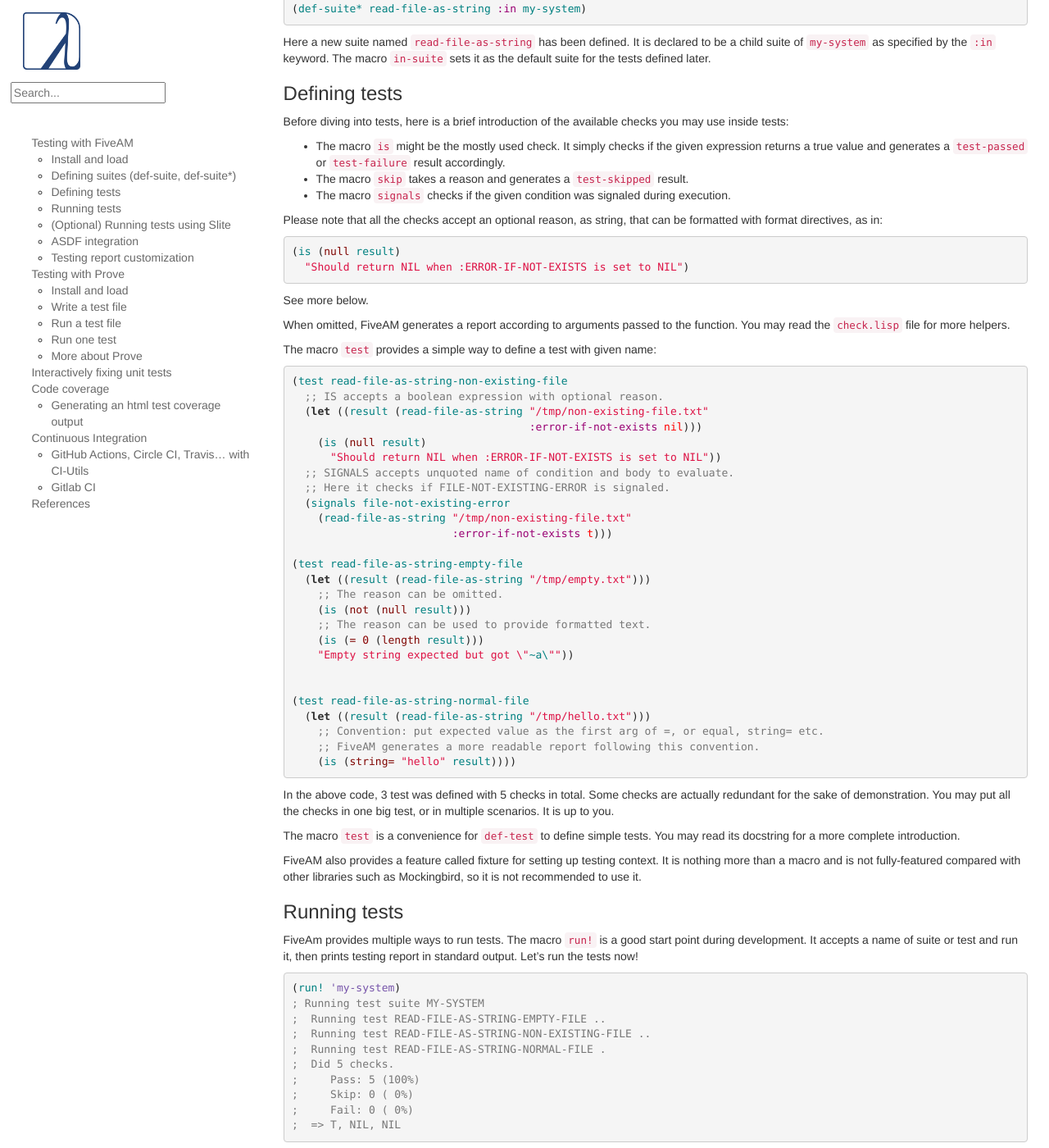
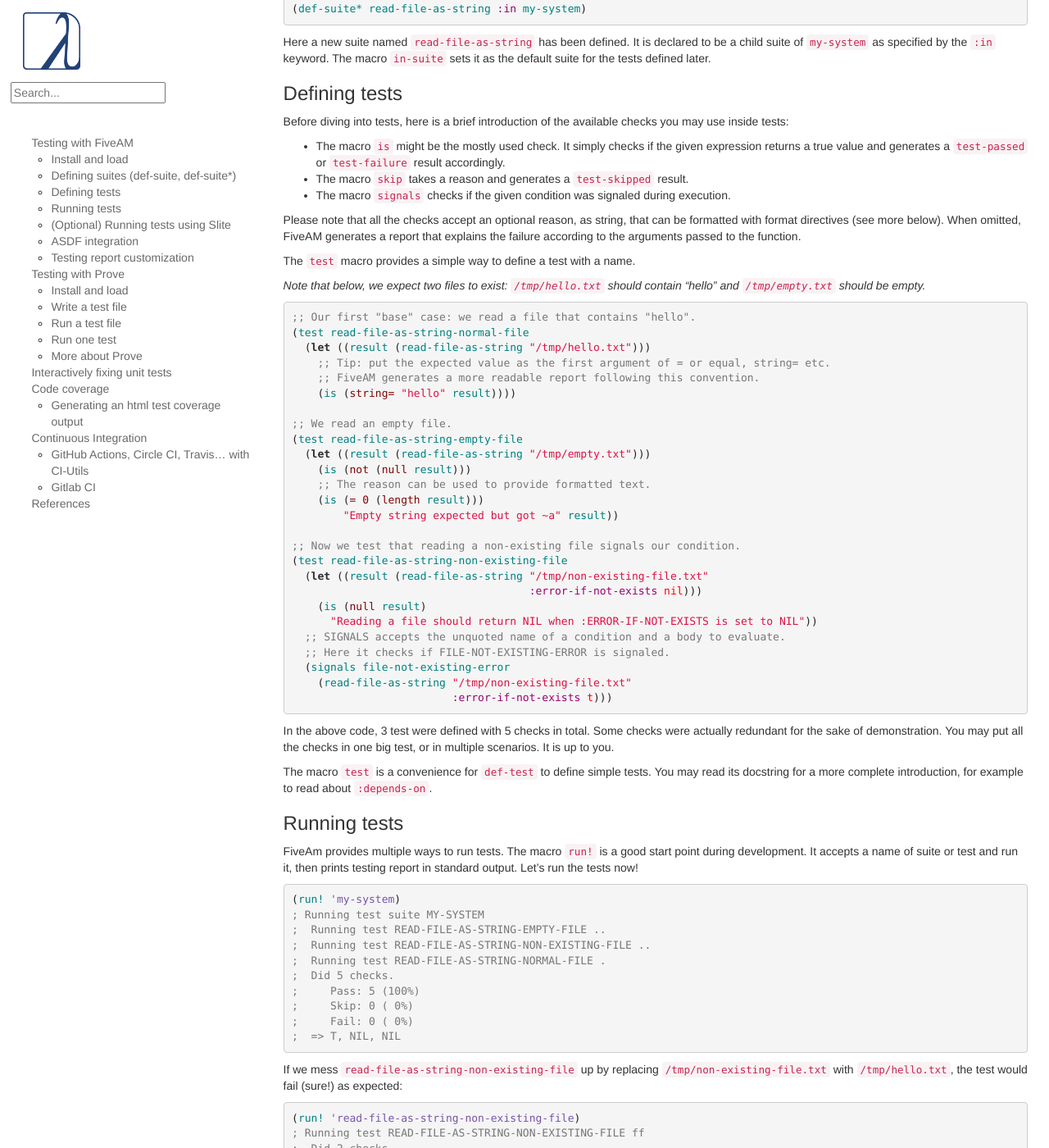
Before and after one commit to LispCookbook/cl-cookbook, a Jekyll site: the page built from testing.md, in a window 1280 px wide and 1400 px high, scrolled down 1909 px. Shown: the whole window at 82% size. Built offline with Jekyll 4.4.1, drawn with Linux system fonts in a browser that asks for light colours.

Commit message:
testing: change order of tests: the base case first, SIGNAL last

```diff
--- a/testing.md
+++ b/testing.md
@@ -121,53 +121,44 @@
 * The macro `skip` takes a reason and generates a `test-skipped` result.
 * The macro `signals` checks if the given condition was signaled during execution.
 
-Please note that all the checks accept an optional reason, as string, that can be formatted with format directives, as in:
+Please note that all the checks accept an optional reason, as string, that can be formatted with format directives (see more below). When omitted, FiveAM generates a report that explains the failure according to the arguments passed to the function.
+
+The `test` macro provides a simple way to define a test with a name.
+
+*Note that below, we expect two files to exist: `/tmp/hello.txt` should contain "hello" and `/tmp/empty.txt` should be empty.*
 
 ~~~lisp
-(is (null result)
-  "Should return NIL when :ERROR-IF-NOT-EXISTS is set to NIL")
-~~~
+;; Our first "base" case: we read a file that contains "hello".
+(test read-file-as-string-normal-file
+  (let ((result (read-file-as-string "/tmp/hello.txt")))
+    ;; Tip: put the expected value as the first argument of = or equal, string= etc.
+    ;; FiveAM generates a more readable report following this convention.
+    (is (string= "hello" result))))
 
-See more below.
+;; We read an empty file.
+(test read-file-as-string-empty-file
+  (let ((result (read-file-as-string "/tmp/empty.txt")))
+    (is (not (null result)))
+    ;; The reason can be used to provide formatted text.
+    (is (= 0 (length result)))
+        "Empty string expected but got ~a" result))
 
-When omitted, FiveAM generates a report according to arguments passed to the function. You may read the `check.lisp` file for more helpers.
-
-The macro `test` provides a simple way to define a test with given name:
-
-~~~lisp
+;; Now we test that reading a non-existing file signals our condition.
 (test read-file-as-string-non-existing-file
-  ;; IS accepts a boolean expression with optional reason.
   (let ((result (read-file-as-string "/tmp/non-existing-file.txt"
                                      :error-if-not-exists nil)))
     (is (null result)
-      "Should return NIL when :ERROR-IF-NOT-EXISTS is set to NIL"))
-  ;; SIGNALS accepts unquoted name of condition and body to evaluate.
+      "Reading a file should return NIL when :ERROR-IF-NOT-EXISTS is set to NIL"))
+  ;; SIGNALS accepts the unquoted name of a condition and a body to evaluate.
   ;; Here it checks if FILE-NOT-EXISTING-ERROR is signaled.
   (signals file-not-existing-error
     (read-file-as-string "/tmp/non-existing-file.txt"
                          :error-if-not-exists t)))
-
-(test read-file-as-string-empty-file
-  (let ((result (read-file-as-string "/tmp/empty.txt")))
-    ;; The reason can be omitted.
-    (is (not (null result)))
-    ;; The reason can be used to provide formatted text.
-    (is (= 0 (length result)))
-    "Empty string expected but got \"~a\""))
-
-
-(test read-file-as-string-normal-file
-  (let ((result (read-file-as-string "/tmp/hello.txt")))
-    ;; Convention: put expected value as the first arg of =, or equal, string= etc.
-    ;; FiveAM generates a more readable report following this convention.
-    (is (string= "hello" result))))
 ~~~
 
-In the above code, 3 test was defined with 5 checks in total. Some checks are actually redundant for the sake of demonstration. You may put all the checks in one big test, or in multiple scenarios. It is up to you.
+In the above code, 3 test were defined with 5 checks in total. Some checks were actually redundant for the sake of demonstration. You may put all the checks in one big test, or in multiple scenarios. It is up to you.
 
-The macro `test` is a convenience for `def-test` to define simple tests. You may read its docstring for a more complete introduction.
-
-FiveAM also provides a feature called fixture for setting up testing context. It is nothing more than a macro and is not fully-featured compared with other libraries such as Mockingbird, so it is not recommended to use it.
+The macro `test` is a convenience for `def-test` to define simple tests. You may read its docstring for a more complete introduction, for example to read about `:depends-on`.
 
 ### Running tests
 
```
